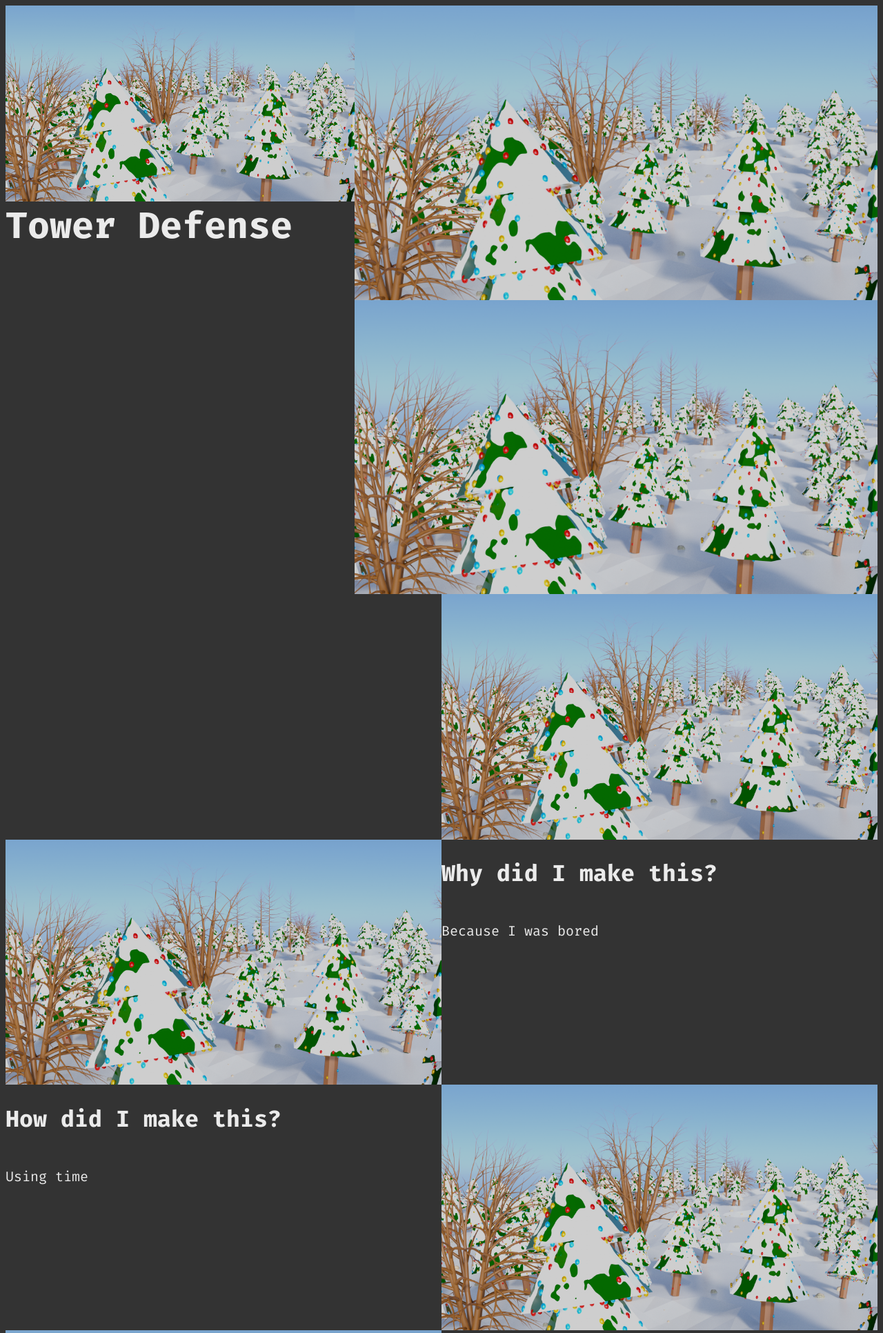
After one commit to Yohello1/Yohello1_web, a PHP site: page /Projects/x-mas.php in a window 1280 px wide. The commit adds this page. Shown: the top 1932 px of the page at 69% size. Run offline with PHP 8.4, Linux system fonts and the light colour scheme.

Commit message:
Added page

```diff
--- a/Projects/index.php
+++ b/Projects/index.php
@@ -46,7 +46,7 @@ $code3git   = $json['code'][2]['github'];
 
     </div>
     <div class="cg-block">
-         <a href="tower.php">
+         <a href="x-mas.php">
             <img src="Pictures/topview.png">
         </a>
     </div>
--- /dev/null
+++ b/Projects/x-mas.php
@@ -0,0 +1,109 @@
+<head>
+    <title>Tower</title>
+    <link rel="stylesheet" href="tower.css">
+</head>
+
+<body>
+
+<?php
+#images
+$img1 = "X-mas/Xmas1.png";
+$img2 = "X-mas/Xmas1.png";
+$img2_5 = "X-mas/Xmas1.png";
+$img3 = "X-mas/Xmas1.png";
+
+#Words
+$words1 = "Because I was bored";
+$words1img = "X-mas/Xmas1.png";
+$words2 = "Using time";
+$words2img = "X-mas/Xmas1.png";
+$words3 = "Made this for a compition and missed it.";
+$words3img = "X-mas/Xmas1.png";
+
+#Specifics
+$specifics= file_get_contents('Towerr/Specifics.txt');
+?>
+
+
+    <div class="img1">
+        <img src="<?php echo $img1?>">
+    </div>
+    <div class="img2">
+        <img src="<?php echo $img2?>">
+    </div>
+    <div class="img2">
+        <img src="<?php echo $img2_5?>">
+    </div>
+    <div class="img3">
+<img src="<?php echo $img3?>">
+
+    </div>
+    <div class="title">
+        <br>
+        <br>
+        <br>
+        <h1>Tower Defense</h1>
+    </div>
+
+    <div class="nextpoint"></div>
+    <div class="Why">
+        <h2>Why did I make this?</h2>
+        <div class="talky">
+        <p><?php echo $words1 ?></p>
+        </div>
+    </div>
+        <div class="whyimg">
+
+        <img src="<?php echo $words1img ?>">
+    </div>
+
+
+
+
+    <div class="nextpoint"></div>
+    <div class="How">
+        <h2>How did I make this?</h2>
+        <div class="talky">
+        <p><?php echo $words2 ?></p>
+    </div>
+    </div>
+    <div class="whyimg">
+        <img src="<?php echo $words2img ?>">
+    </div>
+
+
+
+
+
+
+    <div class="nextpoint"></div>
+    <div class="Why">
+        <h2>Why did I make this?</h2>
+        <div class="talky">
+        <p><?php echo $words3 ?></p>
+        </div>
+    </div>
+    <div class="howimg">
+        <img src="<?php echo $words3img ?>">
+    </div>
+
+
+
+
+
+
+    <div class="break">
+    </div>
+
+    <div class="explain">
+        <h3>Specifics about the project</h3>
+        <p>65,997 verts <br> 41 Objects <br> 127,869 edges <br> 61,867 Faces<br> 15hr Simulation time <br> 1hr render time</p>
+    </div>
+
+    <div class="download_and_video">
+        <h3> Can I download the file? Where can I watch a video of it?</h3>
+        <p> You cannot download it right now, in the future I may put the file out to be downloaded</p>
+        <p>I will add in the video at a later time</p>
+    </div>
+
+</body>
```
Also changed, not shown: data.json (+20 -0 lines), Projects/X-mas/Xmas1.png (added).
